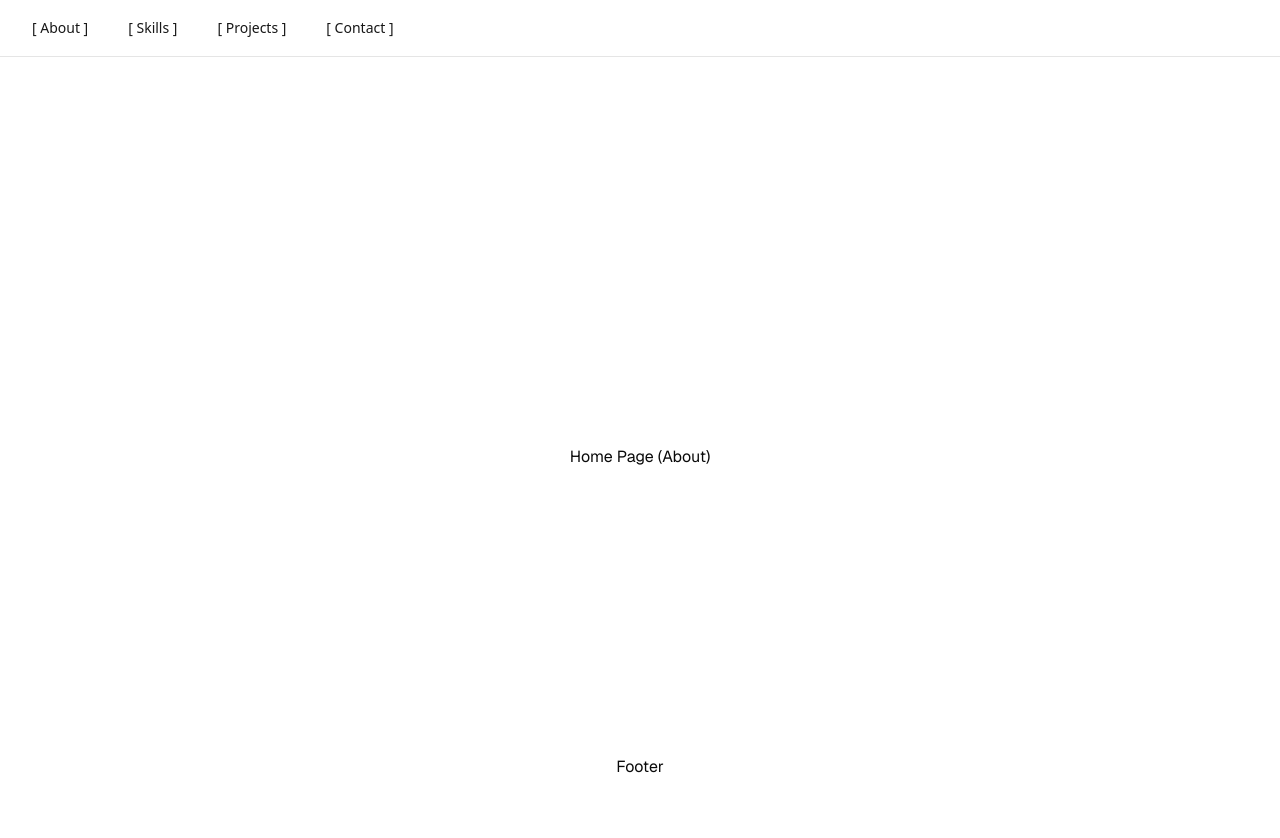
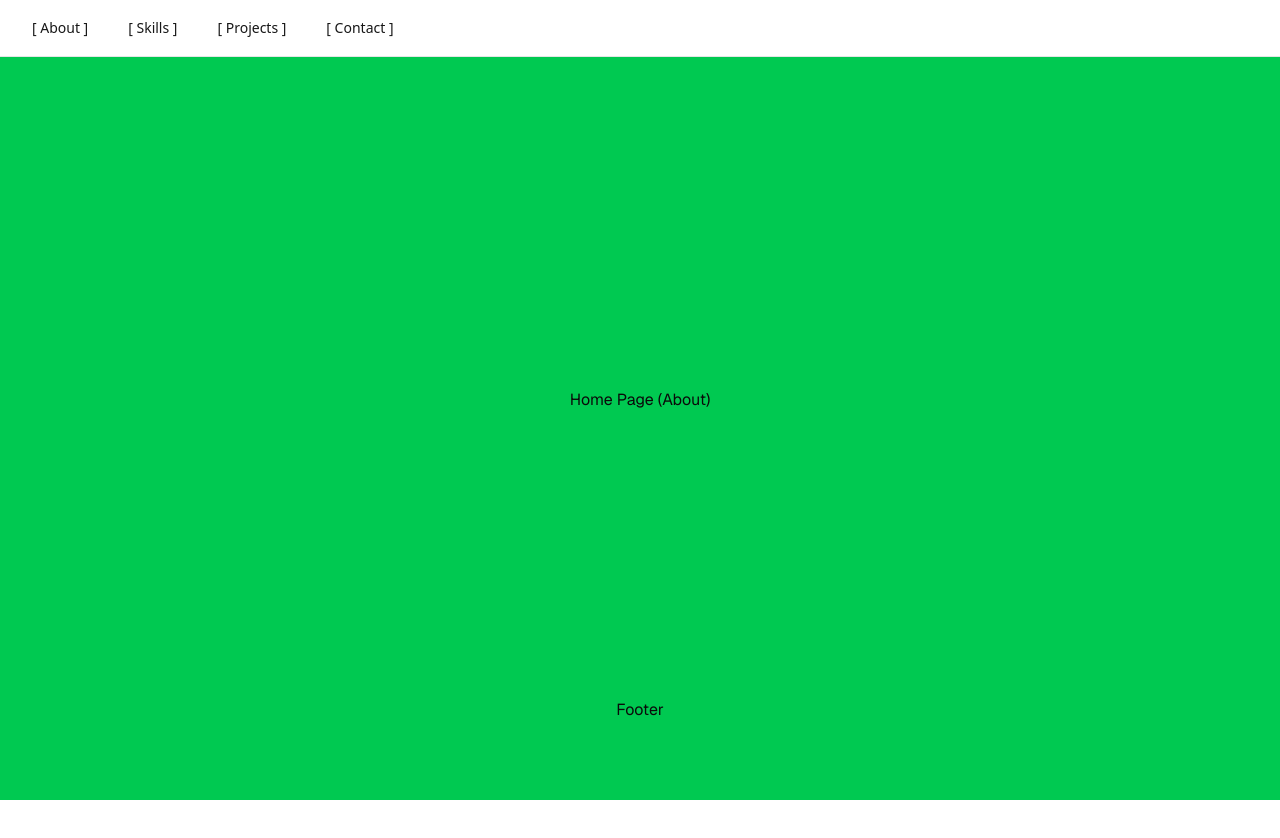
Before and after one commit to ryanpaixao/ryanpaixao.com-src, a Next.js app: page / in a window 1280 px wide. Shown: the top 838 px of the page. After the commit the page ends 800 px from the top, so only its background shows below. Built offline with nearby package versions, Linux system fonts and the light colour scheme.

Commit message:
add: dark/light theming to layout

```diff
--- a/app/components/ui/app-layout-nav/site-header.tsx
+++ b/app/components/ui/app-layout-nav/site-header.tsx
@@ -22,8 +22,8 @@ const LINKS = [
 
 export default function SiteHeader() {
   return (
-    <header className='w-full border-b'>
-      <div className='flex h-14 items-center px-4'>
+    <header className='w-full border-b fixed bg-white dark:bg-gray-800'>
+      <div className='flex h-14 items-center px-4 dark:bg-red-500'>
         <DesktopNav links={LINKS} />
         <MobileNav links={LINKS} />
       </div>
--- a/app/layout.tsx
+++ b/app/layout.tsx
@@ -1,4 +1,5 @@
 import type { Metadata } from "next";
+import { ThemeProvider } from "next-themes";
 import { Geist, Geist_Mono } from "next/font/google";
 
 import SiteHeader from '@/app/components/ui/app-layout-nav/site-header';
@@ -25,11 +26,12 @@ export default function RootLayout({
   children: React.ReactNode;
 }>) {
   return (
-    <html lang="en">
+    <html lang="en" suppressHydrationWarning>
       <body className={`${geistSans.variable} ${geistMono.variable} antialiased`}>
+        <ThemeProvider attribute='class' defaultTheme='system' enableSystem>
           <div className="flex min-h-screen flex-col">
             <SiteHeader />
-          <div className="font-sans grid grid-rows-[20px_1fr_20px] items-center justify-items-center min-h-screen p-8 pb-20 gap-16 sm:p-20">
+            <div className="font-sans grid grid-rows-[20px_1fr_20px] items-center justify-items-center min-h-screen p-8 pb-20 gap-16 sm:p-20 bg-green-500 dark:bg-red-500">
               <main className="flex flex-col gap-[32px] row-start-2 items-center sm:items-start">
                 {children}
               </main>
@@ -37,8 +39,8 @@ export default function RootLayout({
                 Footer
               </footer>
             </div>
-
           </div>
+        </ThemeProvider>
       </body>
     </html>
   );
```
Lines whose indentation alone changed are shown as unchanged.
